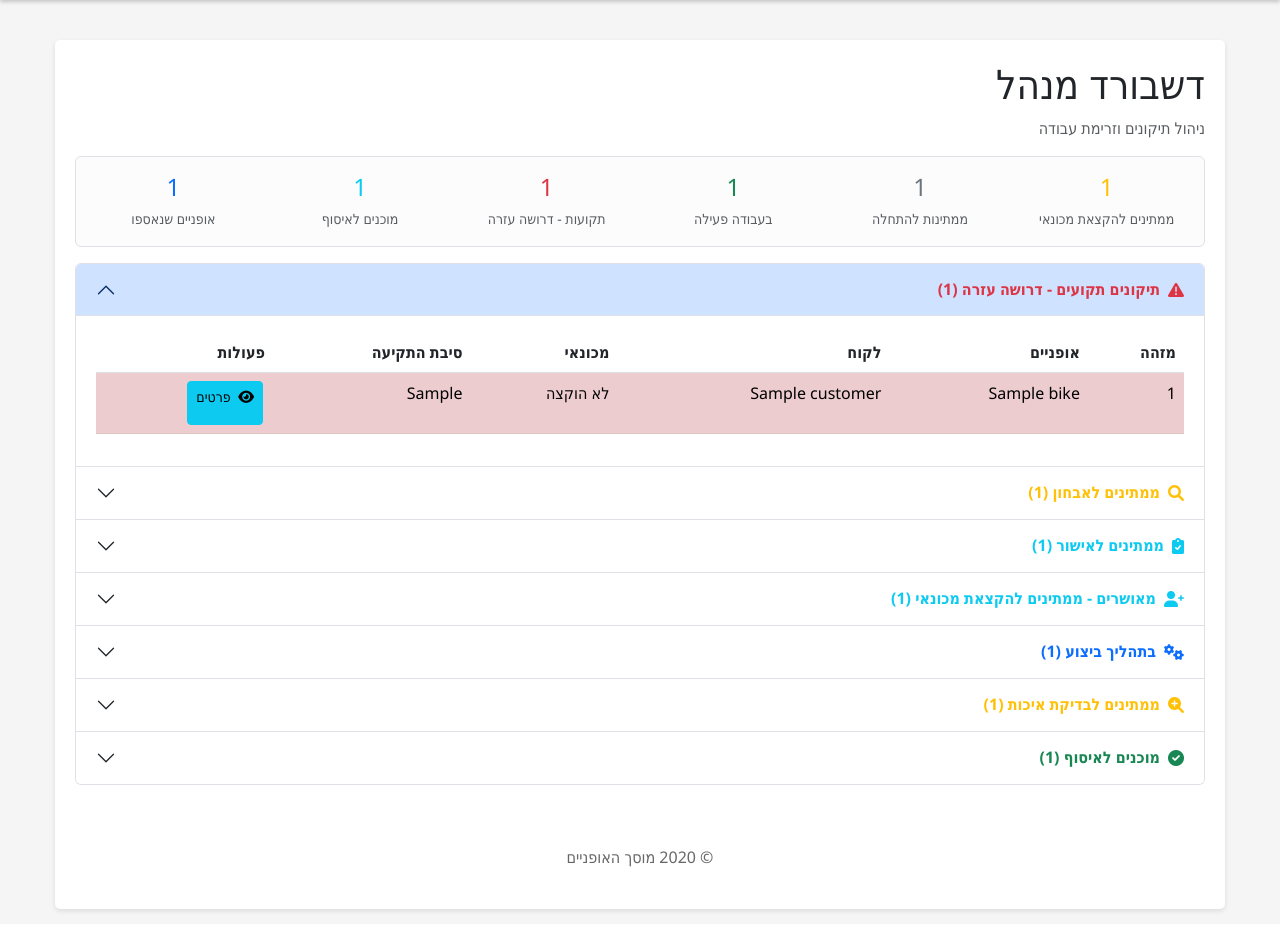
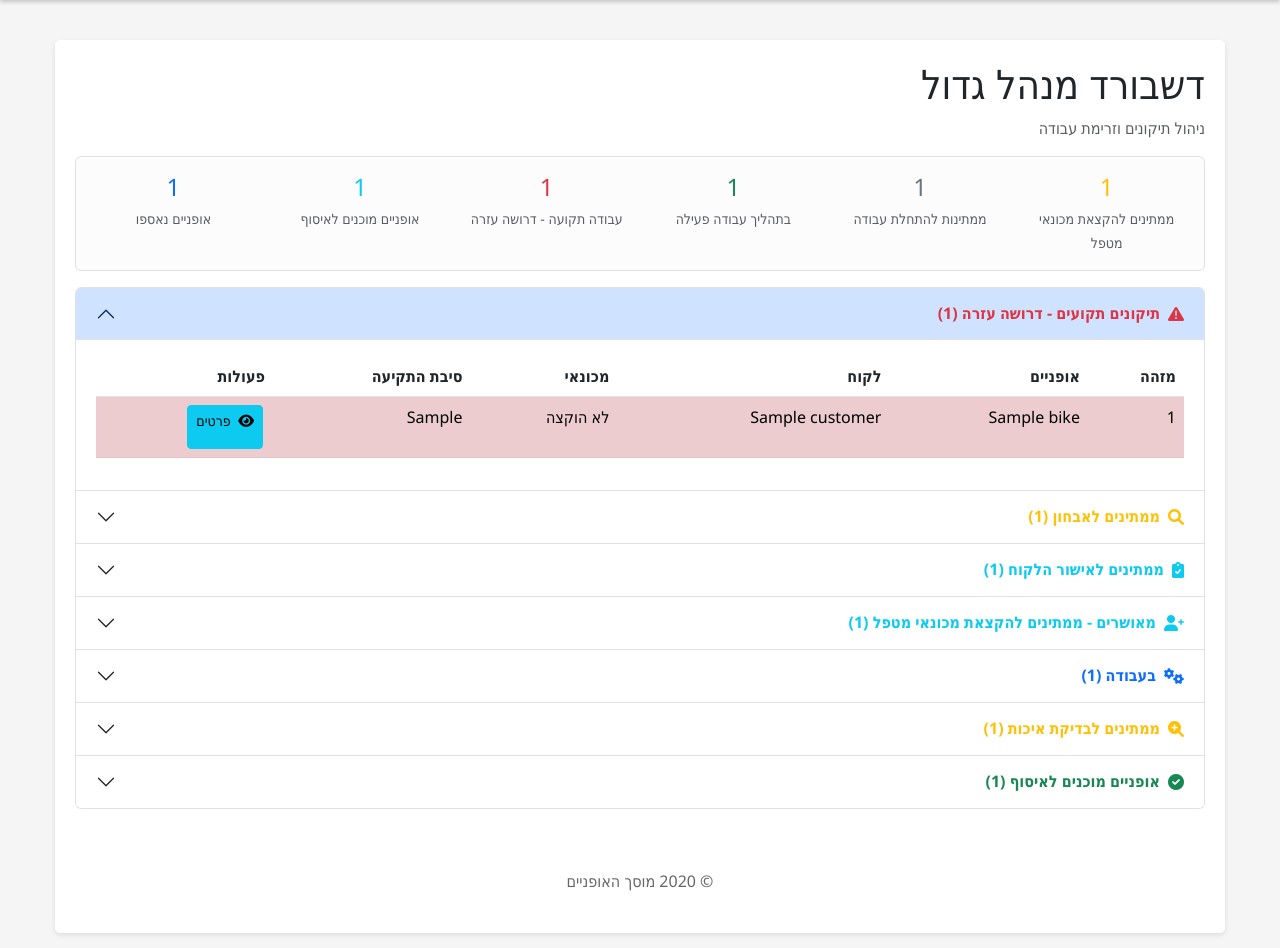
Before and after one commit to Amikashkash/bike_garage, a Django app: template workshop/templates/workshop/manager_dashboard.html in a window 1280 px wide. Shown: the part 62-1010 px from the top of the page. Before the commit the page ends 976 px from the top, so only its background shows below. Run offline with Django 5.2, Linux system fonts and the light colour scheme; the template is opened without the code that fills it: most values are stand-ins (such as "Sample title", 1, 10 or a date in 2020).

Commit message:
Updated manager dashboard try 2

```diff
--- a/workshop/templates/workshop/manager_dashboard.html
+++ b/workshop/templates/workshop/manager_dashboard.html
@@ -2,7 +2,7 @@
 
 <!-- minor change to force git update -->
 
-{% block title %}דשבורד מנהל{% endblock %}
+{% block title %}עמי דשבורד מנהל{% endblock %}
 
 {% block extra_css %}
 <style>
@@ -51,7 +51,7 @@
 {% csrf_token %}
 <div class="row">
     <div class="col-md-12">
-        <h1>דשבורד מנהל</h1>
+        <h1>דשבורד מנהל גדול</h1>
         <p class="text-muted">ניהול תיקונים וזרימת עבודה</p>
 
         <!-- סיכום מצב כללי -->
@@ -60,27 +60,27 @@
             <div class="row text-center">
                 <div class="col-md-2">
                     <h4 class="text-warning mb-1">{{ approved_waiting_for_mechanic.count }}</h4>
-                    <small class="text-muted">ממתינים להקצאת מכונאי</small>
+                    <small class="text-muted">ממתינים להקצאת מכונאי מטפל</small>
                 </div>
                 <div class="col-md-2">
                     <h4 class="text-secondary mb-1">{{ waiting_to_start_count }}</h4>
-                    <small class="text-muted">ממתינות להתחלה</small>
+                    <small class="text-muted">ממתינות להתחלת עבודה </small>
                 </div>
                 <div class="col-md-2">
                     <h4 class="text-success mb-1">{{ actively_working_count }}</h4>
-                    <small class="text-muted">בעבודה פעילה</small>
+                    <small class="text-muted">בתהליך עבודה פעילה</small>
                 </div>
                 <div class="col-md-2">
                     <h4 class="text-danger mb-1">{{ blocked_tasks_count }}</h4>
-                    <small class="text-muted">תקועות - דרושה עזרה</small>
+                    <small class="text-muted">עבודה תקועה - דרושה עזרה</small>
                 </div>
                 <div class="col-md-2">
                     <h4 class="text-info mb-1">{{ repairs_not_collected.count }}</h4>
-                    <small class="text-muted">מוכנים לאיסוף</small>
+                    <small class="text-muted">אופניים מוכנים לאיסוף</small>
                 </div>
                 <div class="col-md-2">
                     <h4 class="text-primary mb-1">{{ repairs_work_completed.count }}</h4>
-                    <small class="text-muted">אופניים שנאספו</small>
+                    <small class="text-muted">אופניים נאספו</small>
                 </div>
             </div>
         </div>
@@ -191,7 +191,7 @@
                 <h2 class="accordion-header" id="pendingApprovalHeading">
                     <button class="accordion-button collapsed text-info fw-bold" type="button" data-bs-toggle="collapse" data-bs-target="#pendingApprovalCollapse" aria-expanded="false" aria-controls="pendingApprovalCollapse">
                         <i class="fas fa-clipboard-check me-2"></i>
-                        ממתינים לאישור ({{ pending_approval.count }})
+                        ממתינים לאישור הלקוח ({{ pending_approval.count }})
                     </button>
                 </h2>
                 <div id="pendingApprovalCollapse" class="accordion-collapse collapse" aria-labelledby="pendingApprovalHeading" data-bs-parent="#repairCategoriesAccordion">
@@ -237,7 +237,7 @@
                 <h2 class="accordion-header" id="approvedWaitingHeading">
                     <button class="accordion-button collapsed text-info fw-bold" type="button" data-bs-toggle="collapse" data-bs-target="#approvedWaitingCollapse" aria-expanded="false" aria-controls="approvedWaitingCollapse">
                         <i class="fas fa-user-plus me-2"></i>
-                        מאושרים - ממתינים להקצאת מכונאי ({{ approved_waiting_for_mechanic.count }})
+                        מאושרים - ממתינים להקצאת מכונאי מטפל ({{ approved_waiting_for_mechanic.count }})
                     </button>
                 </h2>
                 <div id="approvedWaitingCollapse" class="accordion-collapse collapse" aria-labelledby="approvedWaitingHeading" data-bs-parent="#repairCategoriesAccordion">
@@ -283,7 +283,7 @@
                 <h2 class="accordion-header" id="inProgressHeading">
                     <button class="accordion-button collapsed text-primary fw-bold" type="button" data-bs-toggle="collapse" data-bs-target="#inProgressCollapse" aria-expanded="false" aria-controls="inProgressCollapse">
                         <i class="fas fa-cogs me-2"></i>
-                        בתהליך ביצוע ({{ in_progress.count }})
+                        בעבודה ({{ in_progress.count }})
                     </button>
                 </h2>
                 <div id="inProgressCollapse" class="accordion-collapse collapse" aria-labelledby="inProgressHeading" data-bs-parent="#repairCategoriesAccordion">
@@ -383,7 +383,7 @@
                 <h2 class="accordion-header" id="notCollectedHeading">
                     <button class="accordion-button collapsed text-success fw-bold" type="button" data-bs-toggle="collapse" data-bs-target="#notCollectedCollapse" aria-expanded="false" aria-controls="notCollectedCollapse">
                         <i class="fas fa-check-circle me-2"></i>
-                        מוכנים לאיסוף ({{ repairs_not_collected.count }})
+                        אופניים מוכנים לאיסוף  ({{ repairs_not_collected.count }})
                     </button>
                 </h2>
                 <div id="notCollectedCollapse" class="accordion-collapse collapse" aria-labelledby="notCollectedHeading" data-bs-parent="#repairCategoriesAccordion">
```
